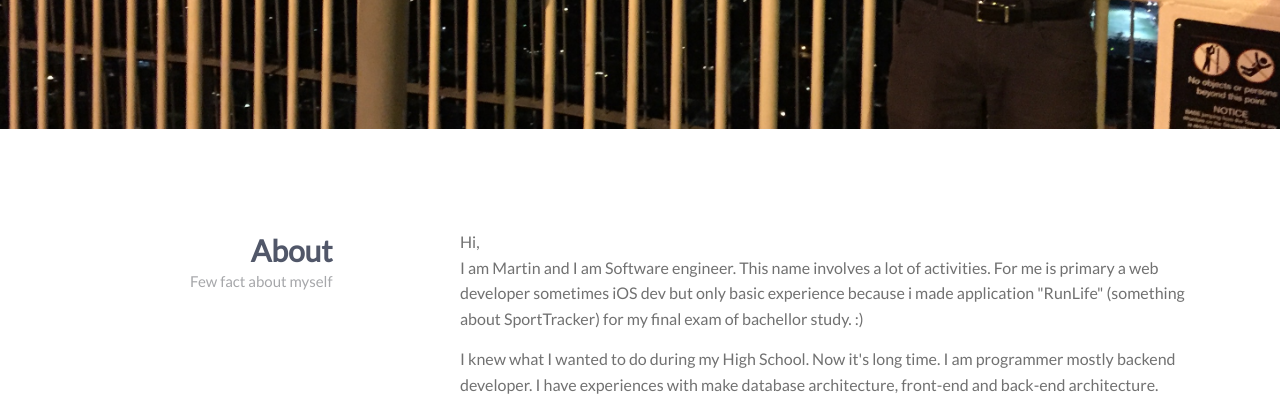
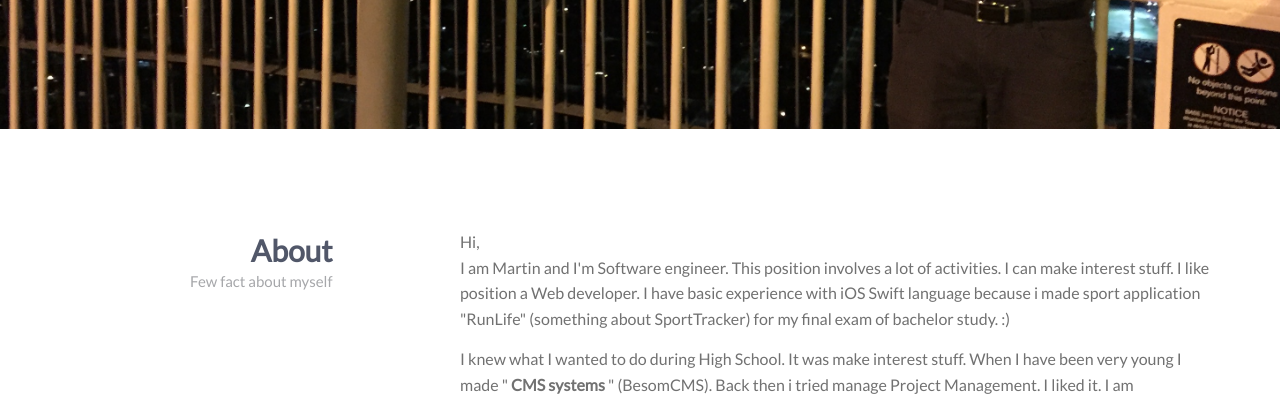
Before and after one commit to ver4rs/martinsekerak-personal-website, a website: page index.html in a window 1280 px wide. Shown: the part 532-935 px from the top of the page. Drawn offline with Linux system fonts and the light colour scheme.

```diff
--- a/index.html
+++ b/index.html
@@ -135,13 +135,14 @@
                 <div class="col-sm-8 col-sm-offset-1">
                     <div class="block-section">
                         <p>
-                            Hi, <br> I am Martin and I am Software engineer. This name involves a lot of activities.
-                            For me is primary a web developer sometimes iOS dev but only basic experience
-                            because i made application "RunLife" (something about SportTracker) for my final exam of bachellor study. :)
-
+                            Hi, <br> I am Martin and I'm Software engineer. This position involves a lot of activities.
+                            I can make interest stuff. I like position a Web developer. I have basic experience with iOS Swift language
+                            because i made sport application "RunLife" (something about SportTracker) for my final exam of bachelor study. :)
                         </p>
                         <p>
-                            I knew what I wanted to do during my High School. Now it's long time.
+                            I knew what I wanted to do during High School. It was make interest stuff.
+                            When I have been very young I made "<strong> CMS systems </strong>" (BesomCMS). Back then i tried manage Project Management.
+                            I liked it.
                             I am programmer mostly backend developer.
                             I have experiences with make database architecture, front-end and back-end architecture.
                         </p>
```
